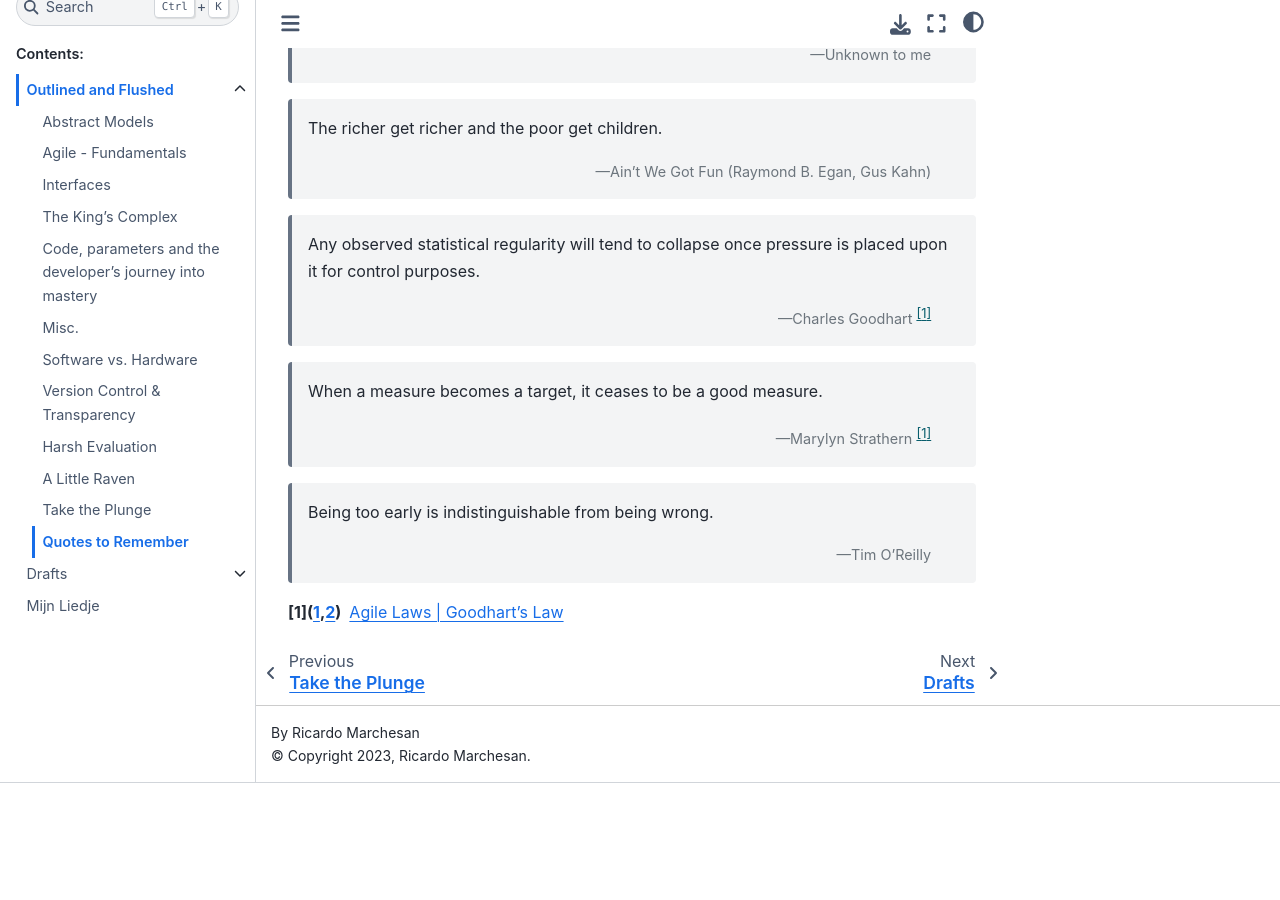
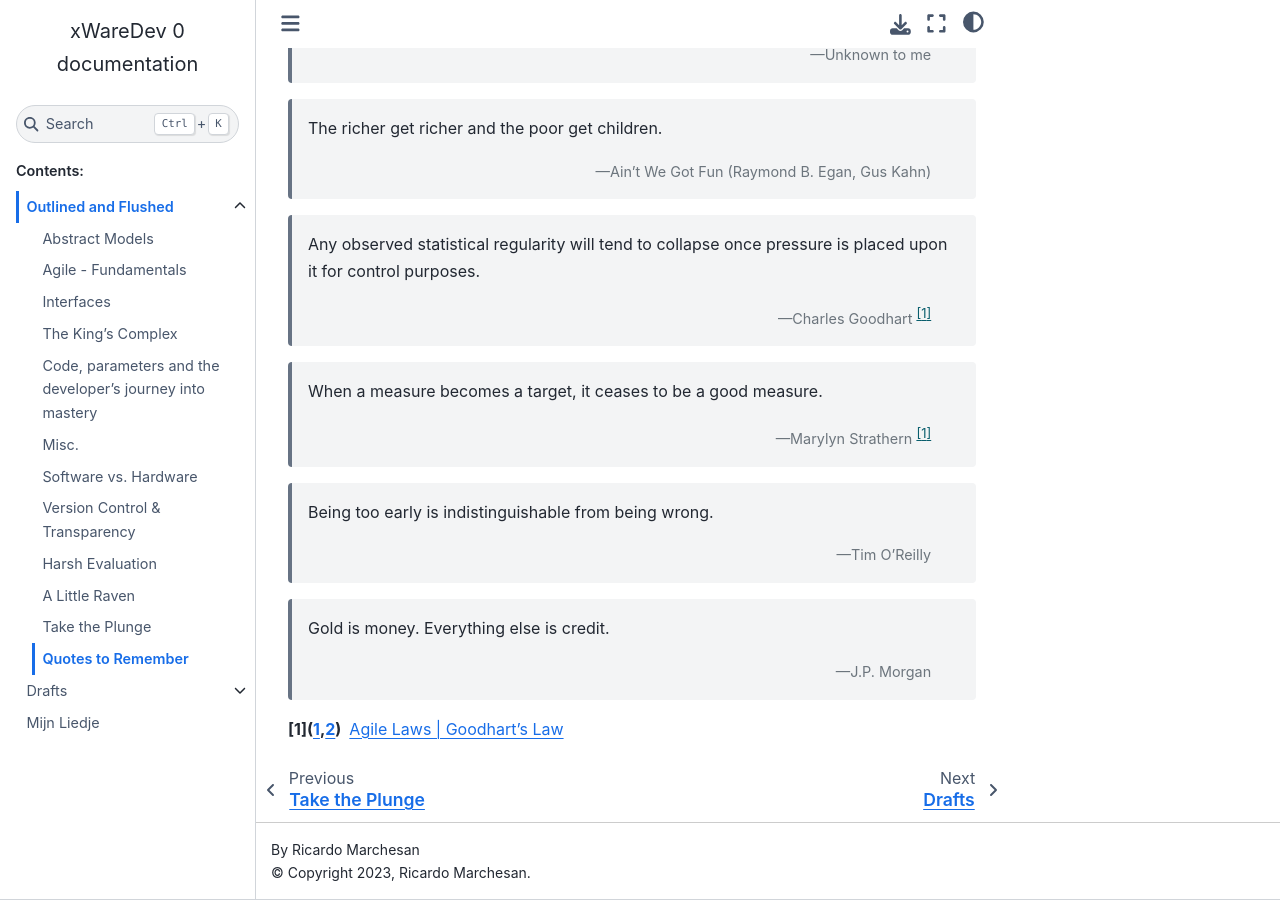
Before and after one commit to rikardonm/betina, a Sphinx documentation site: the page built from source/outlined/quotes_to_remember.rst, in a window 1280 px wide and 900 px high, scrolled down 1145 px. Built offline with Sphinx 7.4.7 and the Sphinx Book theme 1.1.4, drawn with Linux system fonts in a browser that asks for light colours; before the commit the page ends 1928 px from its top, so only the background shows below that.

Commit message:
Add quote

```diff
--- a/source/outlined/quotes_to_remember.rst
+++ b/source/outlined/quotes_to_remember.rst
@@ -57,5 +57,9 @@
 
     -- Tim O'Reilly
 
+    Gold is money. Everything else is credit.
+
+    -- J.P. Morgan
+
 
 .. [#aa3] `Agile Laws | Goodhart's Law <https://agilelaws.com/agile-decision-heuristics-and-mental-models/goodharts-law.html>`_
```
